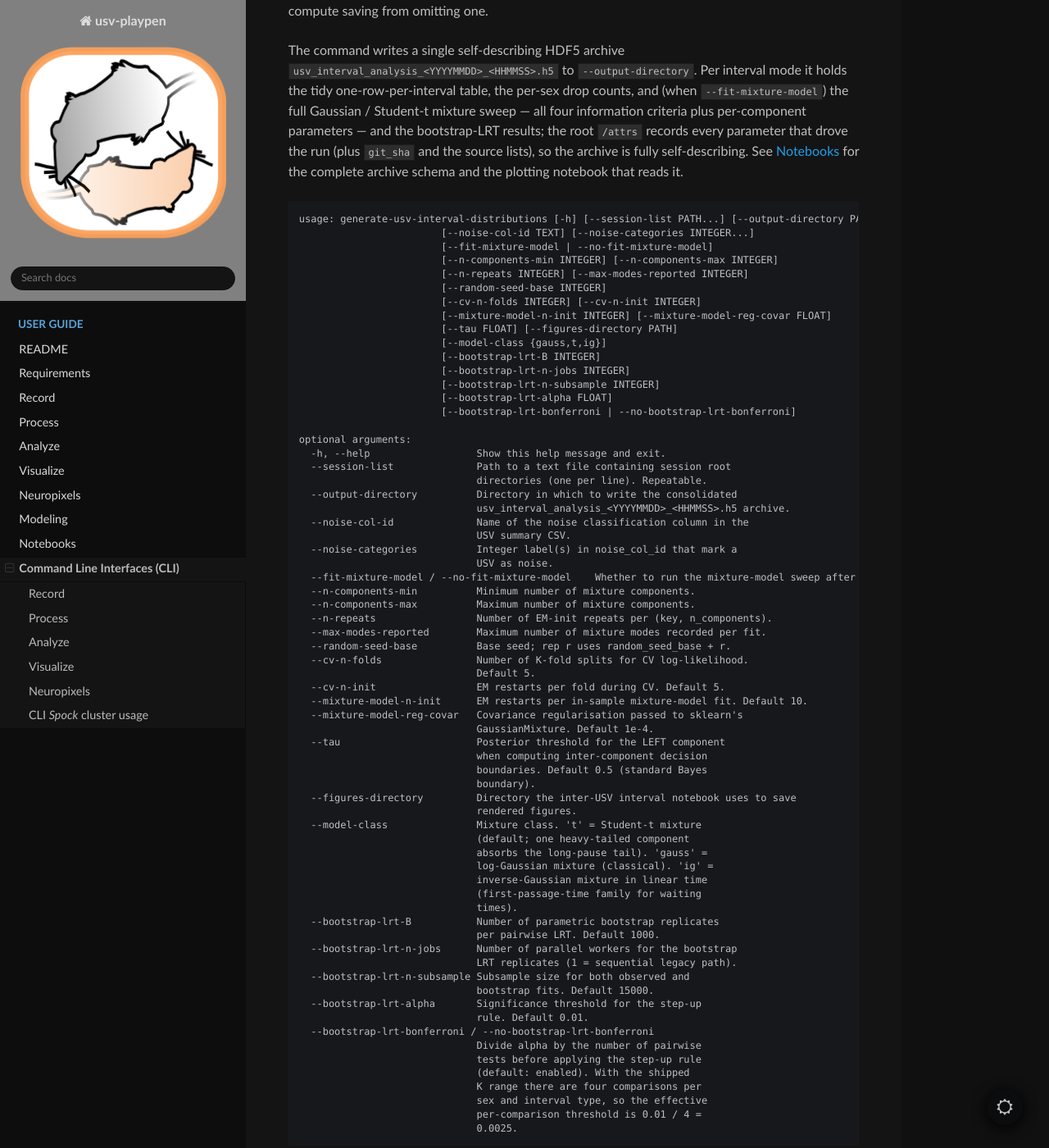
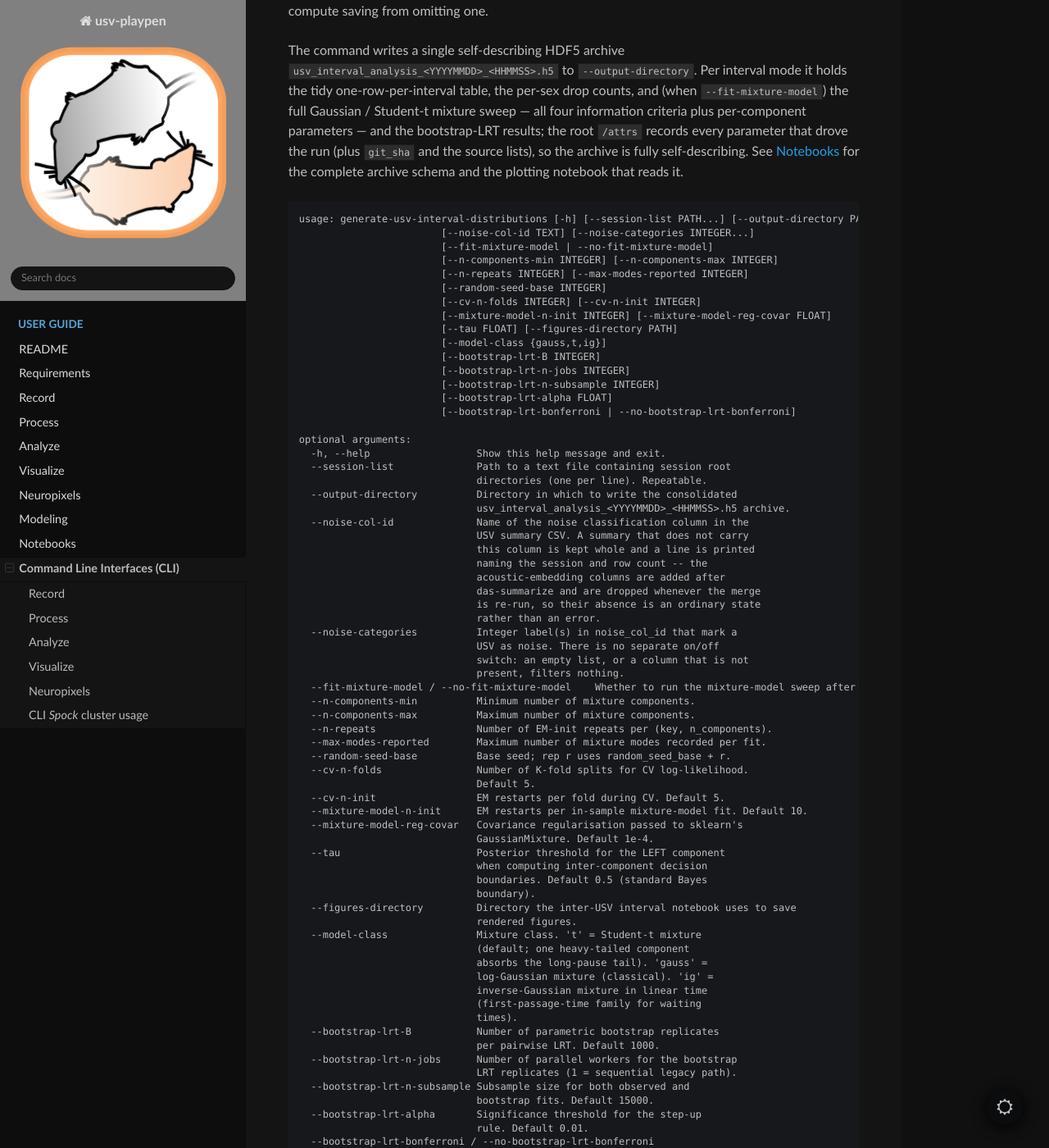
Before and after one commit to bartulem/usv-playpen, a Sphinx documentation site: the page built from docs/CLI.rst, in a window 1280 px wide and 1400 px high, scrolled down 17267 px. Shown: the whole window at 82% size. Built offline with Sphinx 7.4.7 and the Read the Docs theme 3.1.0, drawn with Linux system fonts in a browser that asks for light colours; some of the changed text lies outside the part shown.

Commit message:
fix(analyses): an absent noise-classification column is a state, not an error
load_and_filter_usv_data referenced noise_col_id unconditionally, so a summary
without that column raised polars ColumnNotFoundError and killed the whole
inter-USV-interval analysis on its first session.

That is now the ordinary state of every summary. The acoustic-embedding columns
(vae_/qlvm_ supercategory, latents) are written well after das-summarize and are
dropped whenever the merge is re-run -- after the 2026-08 greedy rebuild, 0 of
the 649 cohort summaries carried vae_supercategory_transferred, so the analysis
could not start at all.

An absent column now means "no noise labels available, keep every row", and says
so once per session with the name and row count, so an unfiltered run is on the
record rather than silent. A column that IS present behaves exactly as before --
the original filter is untouched in the else branch.

Note there is no separate on/off switch for noise filtering, and this does not
add one: the controls are noise_col_id and noise_categories, and filtering is
disabled by an empty category list or, now, an absent column. Documented both in
CLI.rst, where the two options previously described only the happy path.

Co-Authored-By: Claude Opus 5 (1M context) <noreply@anthropic.com>
Claude-Session: https://claude.ai/code/session_01UBevbBQVVjYW1YtK5R9jrZ

```diff
--- a/docs/CLI.rst
+++ b/docs/CLI.rst
@@ -917,9 +917,17 @@ The command writes a single self-describing HDF5 archive ``usv_interval_analysis
       --output-directory          Directory in which to write the consolidated
                                   usv_interval_analysis_<YYYYMMDD>_<HHMMSS>.h5 archive.
       --noise-col-id              Name of the noise classification column in the
-                                  USV summary CSV.
+                                  USV summary CSV. A summary that does not carry
+                                  this column is kept whole and a line is printed
+                                  naming the session and row count -- the
+                                  acoustic-embedding columns are added after
+                                  das-summarize and are dropped whenever the merge
+                                  is re-run, so their absence is an ordinary state
+                                  rather than an error.
       --noise-categories          Integer label(s) in noise_col_id that mark a
-                                  USV as noise.
+                                  USV as noise. There is no separate on/off
+                                  switch: an empty list, or a column that is not
+                                  present, filters nothing.
       --fit-mixture-model / --no-fit-mixture-model    Whether to run the mixture-model sweep after inter-USV interval extraction.
       --n-components-min          Minimum number of mixture components.
       --n-components-max          Maximum number of mixture components.
```
Also changed, not shown: 1 other file.
